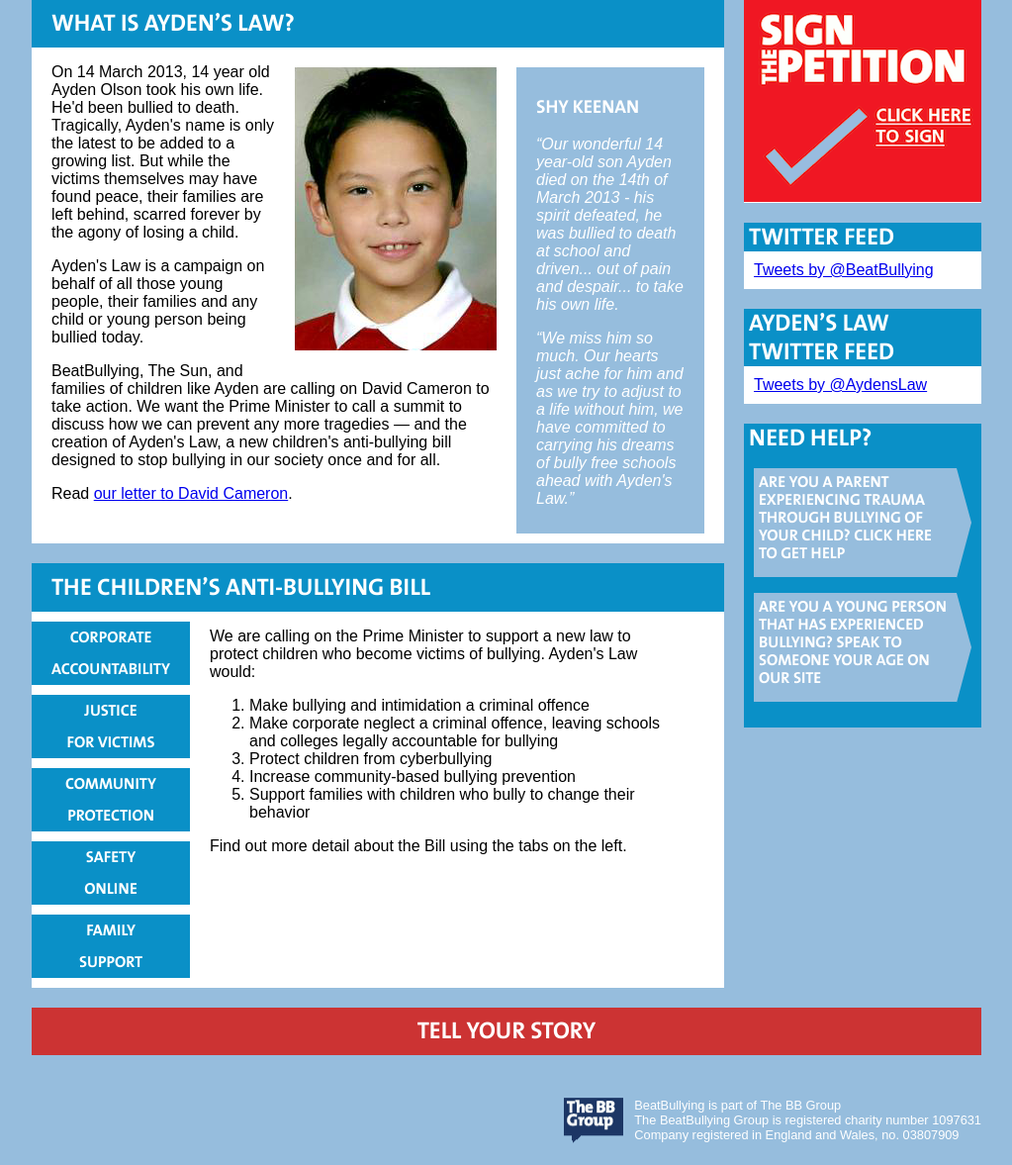
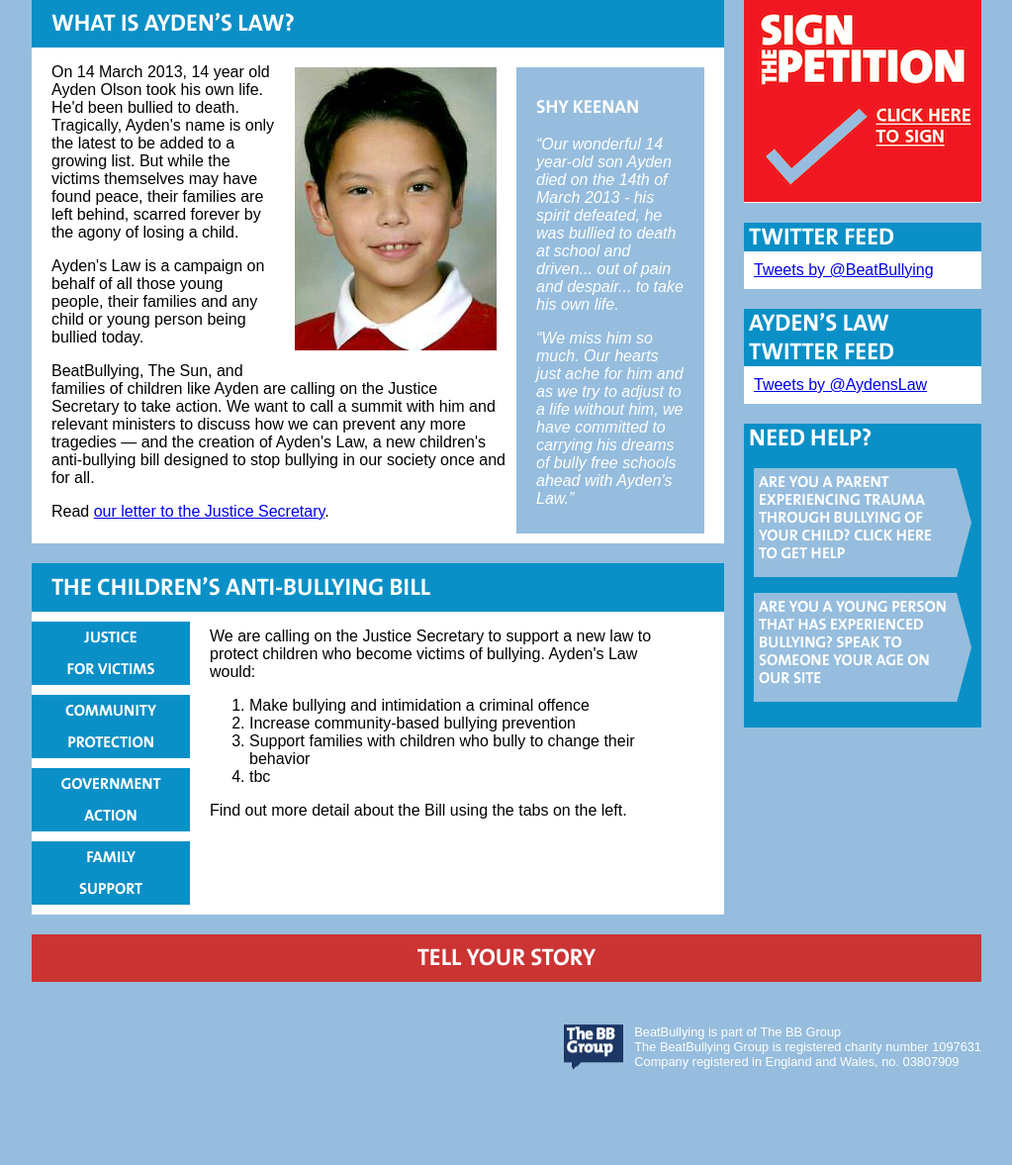
Before and after one commit to thebbgroup/aydens-law, a Flask app: page / in a window 1280 px wide. Shown: the part 194-1371 px from the top of the page at 99% size, without its empty margins (128-1151 px from the left). After the commit the page ends 1275 px from the top, so only its background shows below. Run offline with Flask 2, Linux system fonts and the light colour scheme; parts of the project's set-up code (start-up, migrations or seed data) failed here and were passed over; some libraries are stand-ins or nearby versions.

Commit message:
Text changes requested by Carina

```diff
--- a/app/templates/index.jinja
+++ b/app/templates/index.jinja
@@ -25,15 +25,14 @@
                 </p>
                 <p>
                     BeatBullying, The Sun, and families of children like Ayden
-                    are calling on David Cameron to take action. We want the
-                    Prime Minister to call a summit to discuss how we can
+                    are calling on the Justice Secretary to take action. We want to call a summit with him
+					and relevant ministers to discuss how we can
                     prevent any more tragedies &mdash; and the creation of
                     Ayden&#39;s Law, a new children&#39;s anti-bullying bill
                     designed to stop bullying in our society once and for all.
                 </p>
                 <p>
-                    Read <a href="{{ url_for('letter') }}">our letter to David
-                    Cameron</a>.
+                    Read <a href="{{ url_for('letter') }}">our letter to the Justice Secretary</a>.
                 </p>
             </div>
             <blockquote>
@@ -55,16 +54,15 @@
         <div class="section">
             <h2><a href="#default">The Children&rsquo;s Anti-Bullying Bill</a></h2>
             <ul class="tabs">
-                <li><a href="#corporate">Corporate<br>accountability</a></li>
                 <li><a href="#criminal">Justice<br>for victims</a></li>
                 <li><a href="#community">Community<br>protection</a></li>
-                <li><a href="#online">Safety<br>online</a></li>
+                <li><a href="#gov_action">Government<br>action</a></li>
                 <li><a href="#family">Family<br>support</a></li>
             </ul>
             <div id="tabbed-content">
                 <div id="default" class="content">
                     <p>
-                        We are calling on the Prime Minister to support a new
+                        We are calling on the Justice Secretary to support a new
                         law to protect children who become victims of bullying.
                         Ayden&#39;s Law would:
                     </p>
@@ -73,36 +71,19 @@
                             Make bullying and intimidation a criminal offence
                         </li>
                         <li>
-                            Make corporate neglect a criminal offence, leaving
-                            schools and colleges legally accountable for
-                            bullying
-                        </li>
-                        <li>
-                            Protect children from cyberbullying
-                        </li>
-                        <li>
                             Increase community-based bullying prevention
                         </li>
                         <li>
                             Support families with children who bully to change
                             their behavior
                         </li>
+                        <li>
+                            tbc
+                        </li>
                     </ol>
                     <p>
                         Find out more detail about the Bill using the tabs on
                         the left.
-                    </p>
-                </div>
-                <div class="content" id="corporate">
-                    <p>
-                        Under Ayden&#39;s Law, corporate neglect would become a
-                        new criminal offence, meaning schools, colleges, social
-                        media, and providers of children&#39;s services would
-                        be legally accountable for failures in child safety.
-                        Like Corporate Manslaughter, an organisation would only
-                        be guilty of this offence if the way they went about
-                        their work was seen to play a major role in the safety
-                        failure.
                     </p>
                 </div>
                 <div class="content" id="criminal">
@@ -126,33 +107,17 @@
                         address their behaviour.
                     </p>
                 </div>
-                <div class="content" id="online">
+                <div class="content" id="gov_action">
                     <p>
-                        Ayden&#39;s Law would establish new regulations to
-                        ensure Internet service providers protect children from
-                        cyberbullying, including:
+                        tbc
                     </p>
                     <ul>
+
                         <li>
-                            Simpler ways for children to report cyberbullying
+                            tbc
                         </li>
                         <li>
-                            Agreed measures for responding to reports of
-                            cyberbullying &mdash; including how quickly they
-                            respond and how long it takes them to take down
-                            harmful content
-                        </li>
-                        <li>
-                            More monitoring of user generated content
-                        </li>
-                        <li>
-                            Better signposting to sources of advice, support
-                            and help
-                        </li>
-                        <li>
-                            Independent monitoring of a code of practice for
-                            the online industry, with results shared with
-                            parents and children
+                            tbc
                         </li>
                     </ul>
                 </div>
@@ -169,7 +134,8 @@
     </div>
     <div id="sidebar">
         <div class="petition cta box">
-            <h2>Sign the Petition</h2>
+            <!--
+			<h2>Sign the Petition</h2>-->
             <a href="/petition">Click here to sign</a>
         </div>
         <div class="box" id="twitter">
--- a/app/templates/petition.jinja
+++ b/app/templates/petition.jinja
@@ -4,13 +4,13 @@
 
 {% block body_attr %} id="petition_page"{% endblock %}
 
-{% block header_title %}Please Sign{% endblock %}
+{% block header_title %}Ayden&rsquo;s Law.{% endblock %}
 
 {% block content %}
     {% from '_includes/form_macros.jinja' import form_field %}
     <form method="post" action="{{ url_for('petition.sign') }}">
         <fieldset>
-            <legend>Sign the Petition</legend>
+            <legend>Show your support for Ayden&rsquo;s Law by signing up below.</legend>
             {{ form_field(form.name) }}
             {{ form_field(form.email) }}
             {# form_field(form.dob) #}
```
